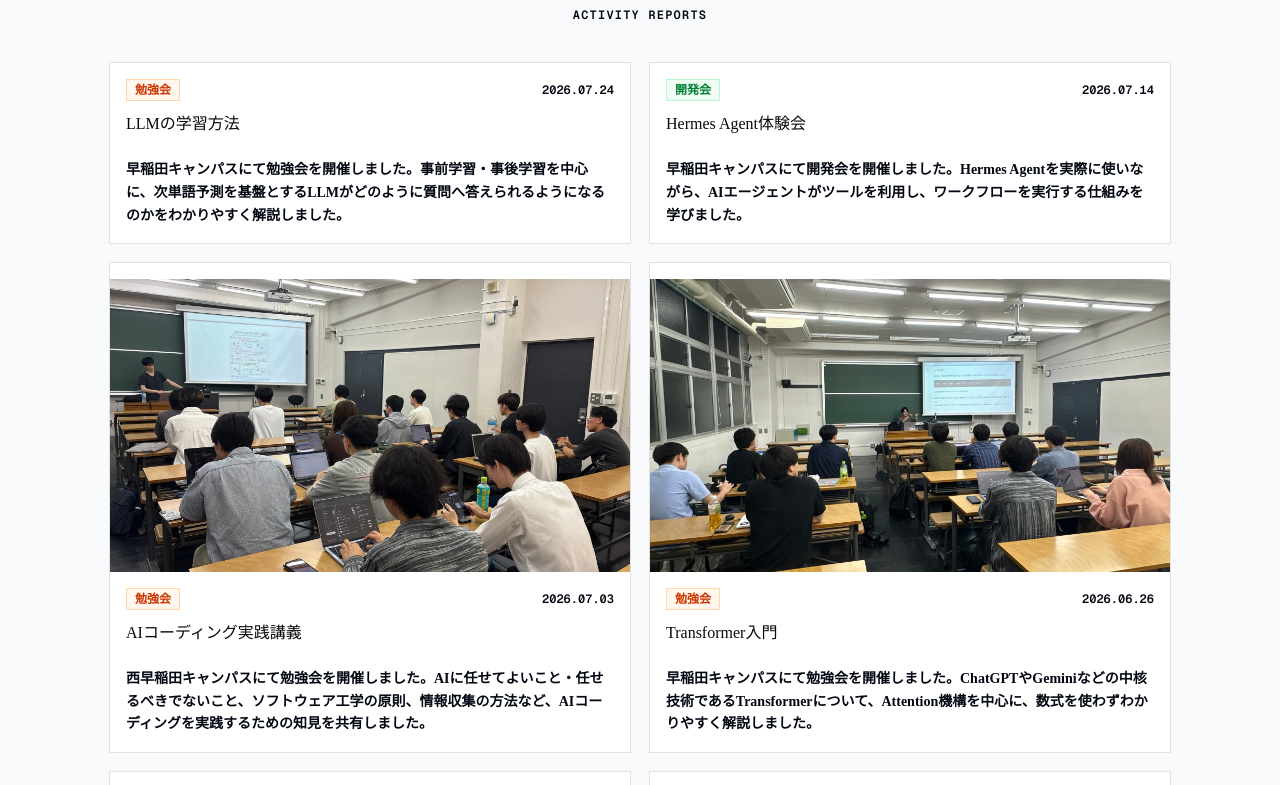
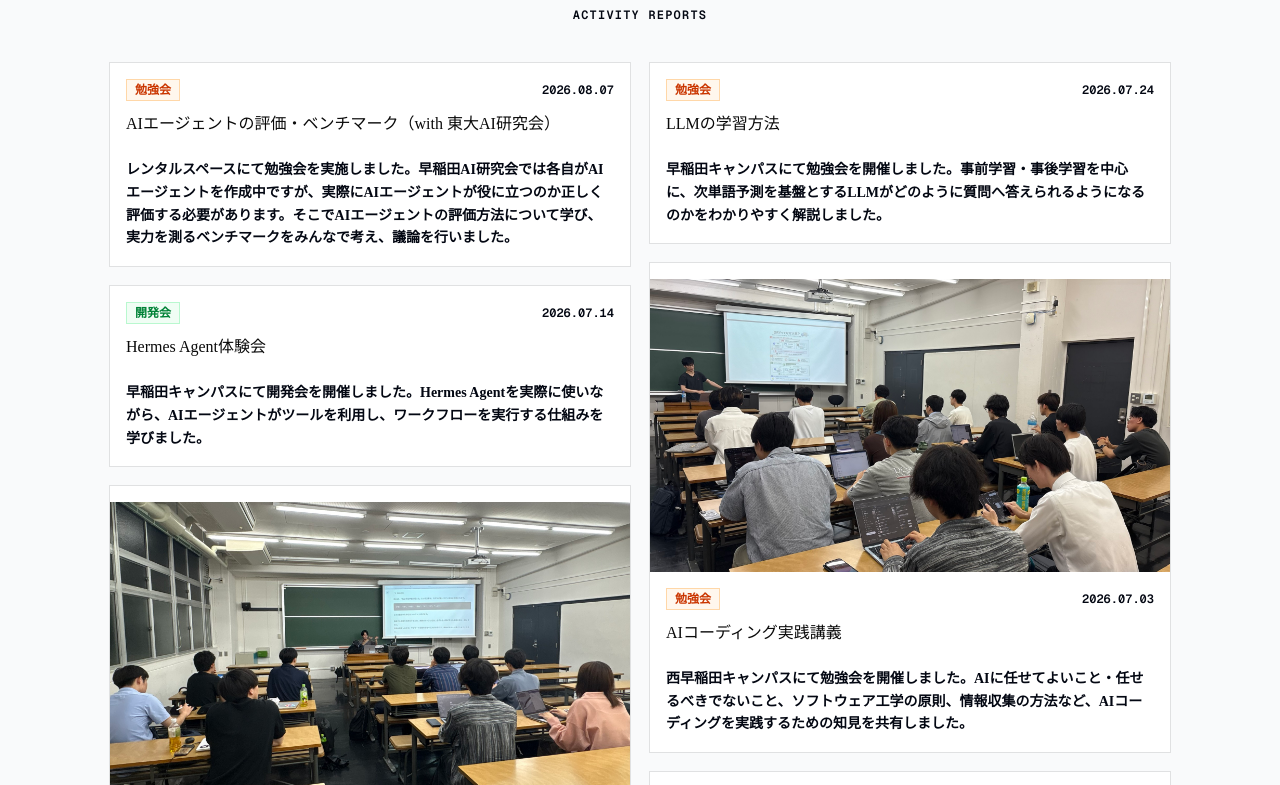
Before and after one commit to TaiyoSunouchi/wasedaaiclub, a Next.js app in the folder homepage/: page / in a window 1280 px wide. Shown: the part 3495-4280 px from the top of the page. Built offline with nearby package versions, Linux system fonts and the light colour scheme.

Commit message:
Add AI agent evaluation study report

```diff
--- a/homepage/src/app/page.tsx
+++ b/homepage/src/app/page.tsx
@@ -10,6 +10,13 @@ import { ChevronRight } from "lucide-react";
 /* ── データ定義 ── */
 
 const reports = [
+  {
+    tag: "勉強会",
+    date: "2026.08.07",
+    title: "AIエージェントの評価・ベンチマーク（with 東大AI研究会）",
+    body: "レンタルスペースにて勉強会を実施しました。早稲田AI研究会では各自がAIエージェントを作成中ですが、実際にAIエージェントが役に立つのか正しく評価する必要があります。そこでAIエージェントの評価方法について学び、実力を測るベンチマークをみんなで考え、議論を行いました。",
+    color: "orange" as const,
+  },
   {
     tag: "勉強会",
     date: "2026.07.24",
```
